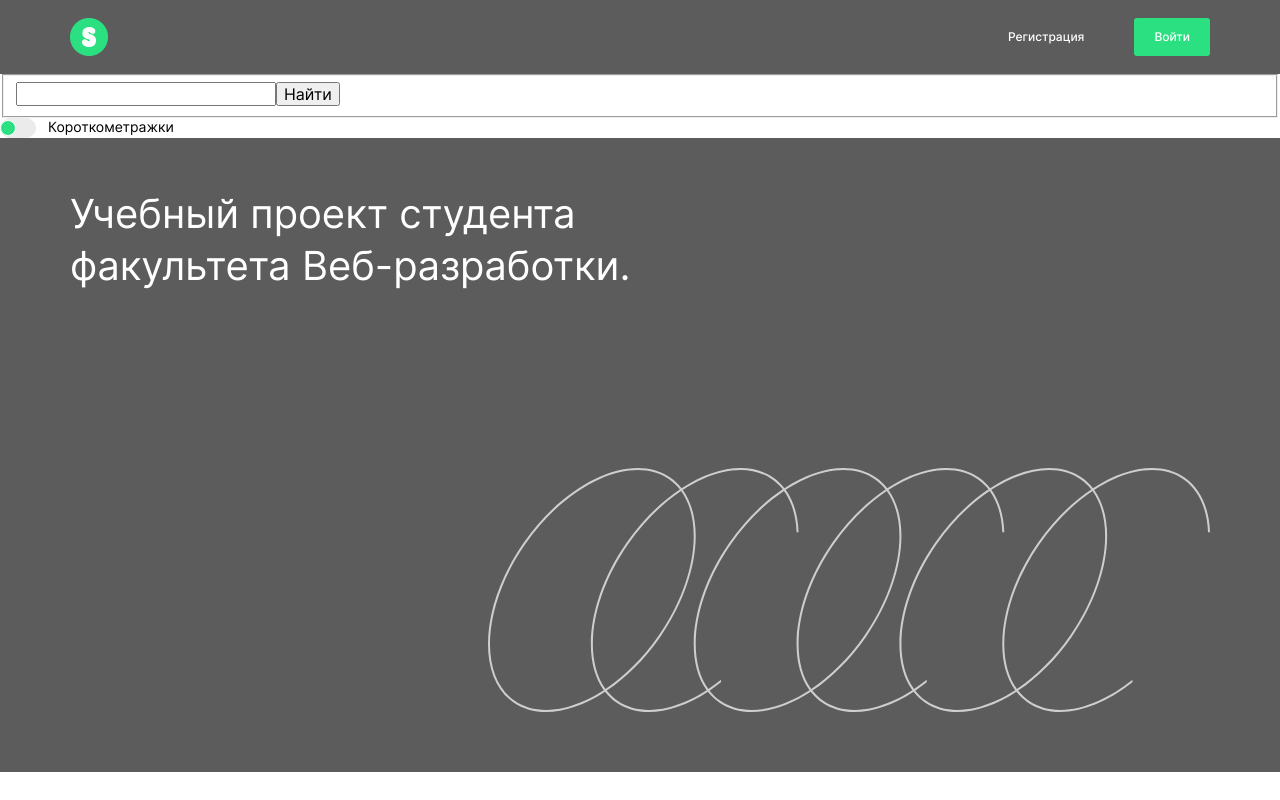
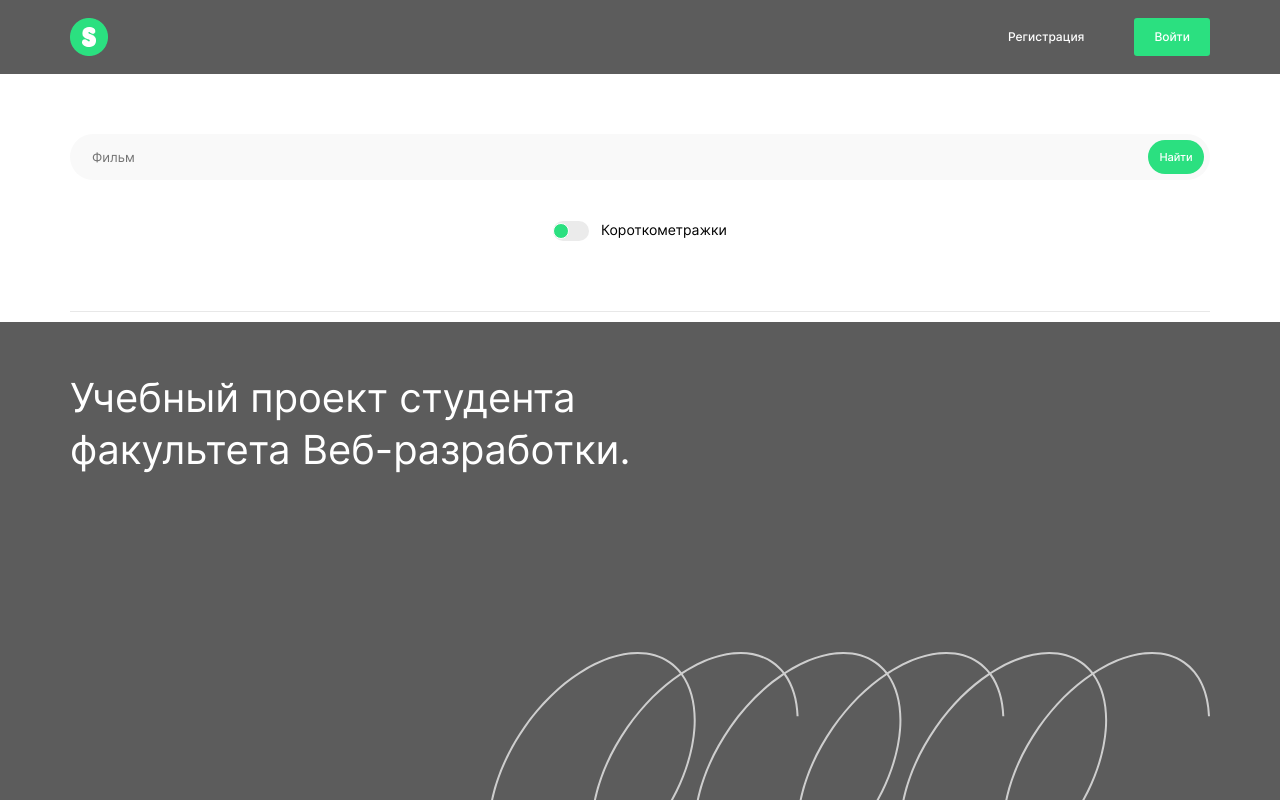
Before and after one commit to darud4/movies-explorer-frontend, a React (Create React App) app: page / in a window 1280 px wide. Shown: the top 800 px of the page. Built offline with nearby package versions, Linux system fonts and the light colour scheme.

Commit message:
feat: make up SearchForm component

```diff
--- a/src/components/Movies/SearchForm/SearchForm.css
+++ b/src/components/Movies/SearchForm/SearchForm.css
@@ -0,0 +1,56 @@
+.search-form {
+  width: 100%;
+  padding: 60px 70px 10px;
+  box-sizing: border-box;
+}
+
+.search-form__outer-wrapper {
+  display: flex;
+  flex-direction: column;
+  align-items: center;
+  gap: 41px;
+  border-bottom: rgba(232, 232, 232, 1) 1px solid;
+  padding-bottom: 70px;
+}
+
+.search-form__container {
+  border: 0;
+  padding: 6px 6px 6px 22px;
+  margin: 0;
+  background-color: rgba(249, 249, 249, 1);
+  width: 100%;
+  display: flex;
+  justify-content: space-between;
+  border-radius: 40px;
+  box-sizing: border-box;
+}
+
+.search-form__input {
+  border: 0;
+  padding: 0;
+  font-size: 13px;
+  font-weight: 400;
+  line-height: 17px;
+  background-color: rgba(249, 249, 249, 1);
+}
+
+.search-form__input:placeholder {
+  color: rgba(160, 160, 160, 1);
+}
+
+.search-form__input:focus {
+  outline: 0;
+}
+
+.search-form__submit {
+  padding: 0;
+  border: 0;
+  background-color: #2be080;
+  color: white;
+  font-size: 11px;
+  font-weight: 500;
+  line-height: 18px;
+  text-align: center;
+  padding: 8px 11.4px;
+  border-radius: 48px;
+}
--- a/src/components/Movies/SearchForm/SearchForm.js
+++ b/src/components/Movies/SearchForm/SearchForm.js
@@ -11,11 +11,13 @@ function SearchForm() {
     }
 
     return <form className="search-form">
-        <fieldset className="search-form__container">
-            <input type="text" className="search-form__input" />
-            <button className="search-form__submit">Найти</button>
-        </fieldset>
-        <FilterCheckbox checked={isChecked} caption="Короткометражки" onChange={handleChange} />
+        <div className="search-form__outer-wrapper">
+            <fieldset className="search-form__container">
+                <input type="text" className="search-form__input" placeholder="Фильм" />
+                <button className="search-form__submit">Найти</button>
+            </fieldset>
+            <FilterCheckbox checked={isChecked} caption="Короткометражки" onChange={handleChange} />
+        </div>
     </form>
 }
 
```
